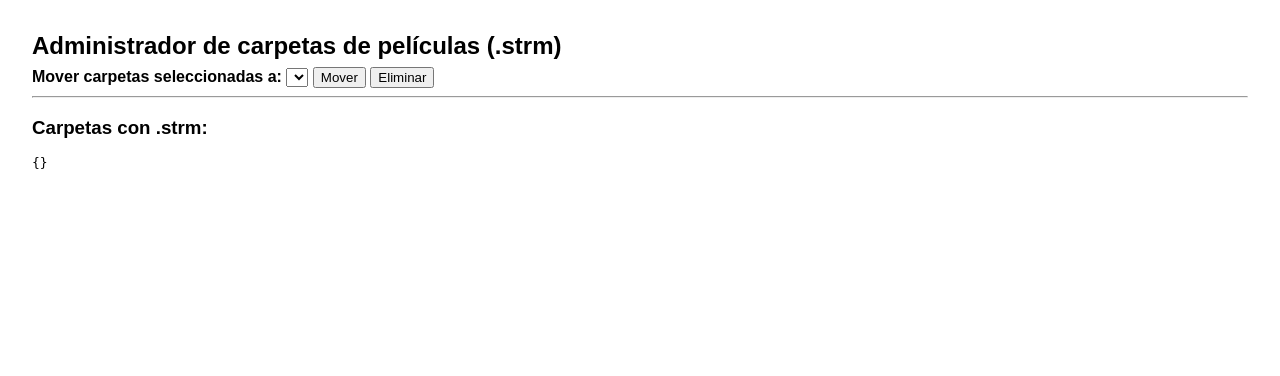
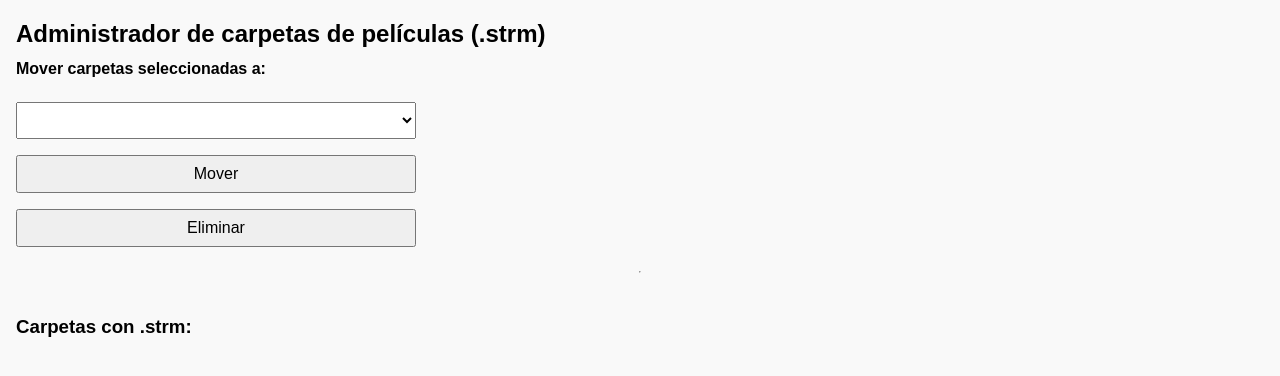
Before and after one commit to PanchoSep/robofuse-file-mover, a Flask app: page / in a window 1280 px wide. Shown: the top 376 px of the page. Run offline with Flask 3, Linux system fonts and the light colour scheme; lists and menus that the app fills with data are empty; parts of the project's set-up code (start-up, migrations or seed data) failed here and were passed over.

Commit message:
Update index.html

```diff
--- a/app/templates/index.html
+++ b/app/templates/index.html
@@ -24,17 +24,85 @@
 
 
 
+
 <!doctype html>
 <html>
   <head>
     <meta charset="utf-8">
+    <meta name="viewport" content="width=device-width, initial-scale=1">
     <title>STRM Manager</title>
     <style>
-    body { font-family: sans-serif; margin: 2em; }
-    h2, h3 { margin-bottom: 0.3em; }
-    ul { list-style: none; padding-left: 1em; }
-    li { margin-bottom: 0.3em; }
-    .path { font-family: monospace; }
+      body {
+        font-family: sans-serif;
+        margin: 1em;
+        padding: 0;
+        background-color: #f9f9f9;
+      }
+
+      h2, h3 {
+        margin-bottom: 0.5em;
+      }
+
+      form {
+        display: flex;
+        flex-direction: column;
+        gap: 1em;
+      }
+
+      label strong {
+        display: block;
+        margin-bottom: 0.5em;
+      }
+
+      select, button {
+        font-size: 1em;
+        padding: 0.5em;
+        width: 100%;
+        max-width: 400px;
+      }
+
+      ul {
+        list-style: none;
+        padding-left: 1em;
+        margin: 0;
+      }
+
+      li {
+        margin-bottom: 0.5em;
+      }
+
+      .path {
+        font-family: monospace;
+        font-size: 0.9em;
+        word-break: break-word;
+      }
+
+      small {
+        display: block;
+        color: #666;
+        font-size: 0.8em;
+        margin-left: 1.2em;
+      }
+
+      details > summary {
+        cursor: pointer;
+        font-weight: bold;
+        padding: 0.2em 0;
+      }
+
+      @media (max-width: 600px) {
+        body {
+          font-size: 1em;
+        }
+
+        .path {
+          font-size: 0.85em;
+        }
+
+        small {
+          font-size: 0.75em;
+        }
+      }
     </style>
   </head>
   <body>
@@ -50,16 +118,16 @@
           {% endfor %}
         {% endfor %}
       </select>
+
       <button type="submit">Mover</button>
-
-    <button type="submit" formaction="/delete" formmethod="post" onclick="return confirm('¿Estás seguro de eliminar estas carpetas?')">Eliminar</button>
+      <button type="submit" formaction="/delete" formmethod="post" onclick="return confirm('¿Estás seguro de eliminar estas carpetas?')">
+        Eliminar
+      </button>
 
       <hr>
 
       <h3>Carpetas con .strm:</h3>
       {{ render_tree(nested_folders) }}
     </form>
-
-  <pre>{{ nested_folders|tojson(indent=2) }}</pre>
   </body>
 </html>
```
Lines whose indentation alone changed are shown as unchanged.
